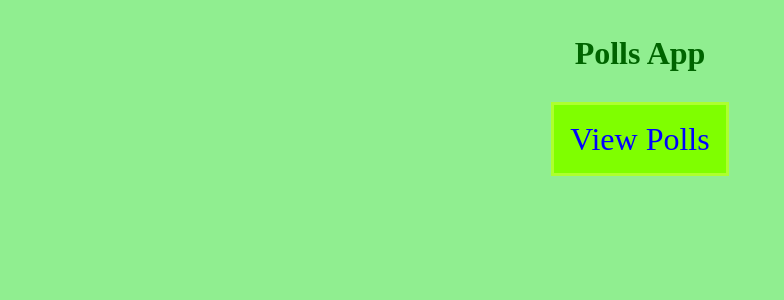
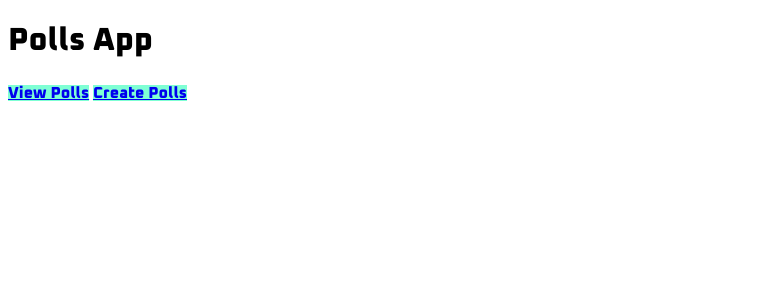
Before and after one commit to anilravaria/Django_App, a Django app: page / in a window 1280 px wide. Shown: the top 300 px of the page, without its empty margins (0-784 px from the left). Run offline with Django 3.2, Linux system fonts and the light colour scheme.

Commit message:
Edited some html/css

```diff
--- a/mysite/home/static/home/styles.css
+++ b/mysite/home/static/home/styles.css
@@ -1,16 +1,7 @@
 
 body {
-  text-align: center;
-  color: darkgreen;
-  background-color: lightgreen;
-  line-height: 2;
+  font-family: 'Oxanium',Arial, Helvetica, sans-serif ;
 }
 .poll-link{
-  text-decoration: none;
-  font-size: 2rem;
-  color: blue;
-  font-weight: 100;
-  background-color: chartreuse;
-  padding: 1rem;
-  border: solid 3px greenyellow;
+  background-color: aquamarine;
 }
--- a/mysite/home/templates/home/home_index.html
+++ b/mysite/home/templates/home/home_index.html
@@ -8,11 +8,14 @@
     {% load static %}
     <link rel="stylesheet" type="text/css" href="{% static 'home/styles.css' %}">
     <link rel="shortcut icon" href="{% static 'home/images/favicon.ico' %}" type="image/x-icon">
+    <link href="https://fonts.googleapis.com/css?family=Oxanium:800&display=swap" rel="stylesheet">
+
 </head>
 
 <body>
     <h1>Polls App</h1>
     <a class="poll-link" href="{% url 'polls:index' %}">View Polls</a>
+    <a href="{% url 'polls:CreatePolls' %}" class="poll-link">Create Polls</a>
 </body>
 
 </html>
--- a/mysite/polls/models.py
+++ b/mysite/polls/models.py
@@ -2,6 +2,11 @@ from django.db import models
 import datetime
 from django.utils import timezone
 from django.contrib import admin
+
+
+class Create_Poll(models.Model):
+    polls_name = models.CharField(max_length=100)
+    pub_date = models.DateTimeField('date published')
 
 
 class Question(models.Model):
--- a/mysite/polls/static/polls/styles.css
+++ b/mysite/polls/static/polls/styles.css
@@ -5,6 +5,8 @@ body {
   color: rgb(190, 25, 190);
   background-color: white;
   line-height: 2;
+  font-family: 'Oxanium',Arial, Helvetica, sans-serif ;
+
 }
 ul li{
   list-style: none;
--- a/mysite/polls/templates/polls/detail.html
+++ b/mysite/polls/templates/polls/detail.html
@@ -7,6 +7,9 @@
     <title>Detail</title>
     {% load static %}
     <link rel="stylesheet" type="text/css" href="{% static 'polls/styles.css' %}">
+    <link rel="shortcut icon" href="{% static 'polls/images/favicon.ico' %}" type="image/x-icon">
+    <link href="https://fonts.googleapis.com/css?family=Oxanium:800&display=swap" rel="stylesheet">
+
 </head>
 
 <body>
--- a/mysite/polls/templates/polls/index.html
+++ b/mysite/polls/templates/polls/index.html
@@ -7,6 +7,8 @@
     <title>polls</title>
     {% load static %}
     <link rel="stylesheet" type="text/css" href="{% static 'polls/styles.css' %}">
+    <link rel="shortcut icon" href="{% static 'polls/images/favicon.ico' %}" type="image/x-icon">
+    <link href="https://fonts.googleapis.com/css?family=Oxanium:800&display=swap" rel="stylesheet">
 
 </head>
 
--- a/mysite/polls/templates/polls/results.html
+++ b/mysite/polls/templates/polls/results.html
@@ -7,13 +7,15 @@
     <title>Result</title>
     {% load static %}
     <link rel="stylesheet" type="text/css" href="{% static 'polls/styles.css' %}">
+    <link rel="shortcut icon" href="{% static 'polls/images/favicon.ico' %}" type="image/x-icon">
+    <link href="https://fonts.googleapis.com/css?family=Oxanium:800&display=swap" rel="stylesheet">
 
 </head>
 
 <body>
     <h1>{{ question.question_text }}</h1>
     <ul>
-        {%for choice in question.choice_set.all %}
+        {% for choice in question.choice_set.all %}
         <li>{{ choice.choice_text }}--{{ choice.votes }} vote{{ choice.votes|pluralize}}</li>
         {% endfor %}
     </ul>
--- a/mysite/polls/urls.py
+++ b/mysite/polls/urls.py
@@ -8,5 +8,6 @@ urlpatterns = [
     path('<int:pk>/', views.DetailView.as_view(), name='detail'),
     path('<int:pk>/results/', views.ResultsView.as_view(), name='results'),
     path('<int:question_id>/vote/', views.vote, name='vote'),
+    path('Create/', views.CreatePollsView, name='CreatePolls')
 
 ]
--- a/mysite/polls/views.py
+++ b/mysite/polls/views.py
@@ -54,6 +54,10 @@ class ResultsView(generic.DetailView):
     template_name = 'polls/results.html'
 
 
+def CreatePollsView(request):
+    return render(request, 'polls/CreatePolls.html')
+
+
 def vote(request, question_id):
     question = get_object_or_404(Question, pk=question_id)
     try:
```
Also changed, not shown: mysite/polls/templates/polls/CreatePolls.html (added, +18 -0 lines), mysite/db.sqlite3, mysite/polls/static/polls/images/favicon.ico (added).
